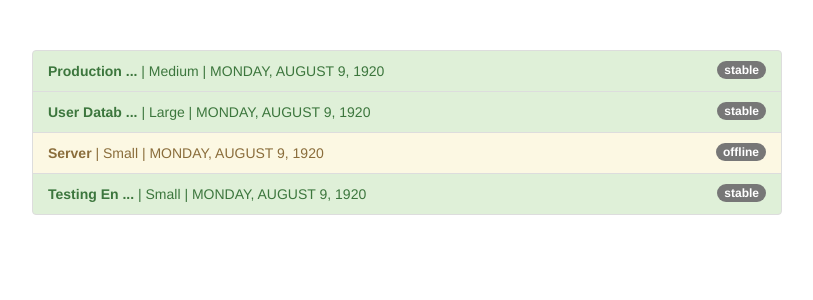
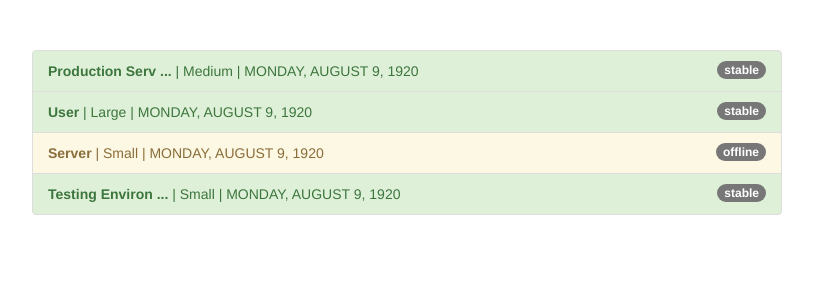
Before and after one commit to hander87/UdemyAngularCourse, an Angular app: page / in a window 1280 px wide. Shown: the top 300 px of the page, without its empty margins (233-1046 px from the left). Built offline with nearby package versions, Linux system fonts and the light colour scheme.

Commit message:
Parameters in our custom pipe

```diff
--- a/src/app/app.component.html
+++ b/src/app/app.component.html
@@ -11,7 +11,7 @@
             {{ server.status }}
           </span>
           <strong>
-            {{ server.name | shorten }}
+            {{ server.name | shorten:15 }}
           </strong> |
           {{ server.instanceType | titlecase }} |
           {{ server.started | date:'fullDate' | uppercase }}
--- a/src/app/app.component.ts
+++ b/src/app/app.component.ts
@@ -15,7 +15,7 @@ export class AppComponent {
     },
     {
       instanceType: 'large',
-      name: 'User Database',
+      name: 'User',
       status: 'stable',
       started: new Date(15, 1, 2017)
     },
--- a/src/app/pipes/shorten.pipe.ts
+++ b/src/app/pipes/shorten.pipe.ts
@@ -4,9 +4,9 @@ import { PipeTransform, Pipe } from '@angular/core';
   name: 'shorten'
 })
 export class ShortenPipe implements PipeTransform {
-  transform(value: any) {
+  transform(value: any, limit: number) {
     if (value.length > 10) {
-      return value .substr(0, 10) + ' ...';
+      return value .substr(0, limit) + ' ...';
     }
     return value;
   }
```
